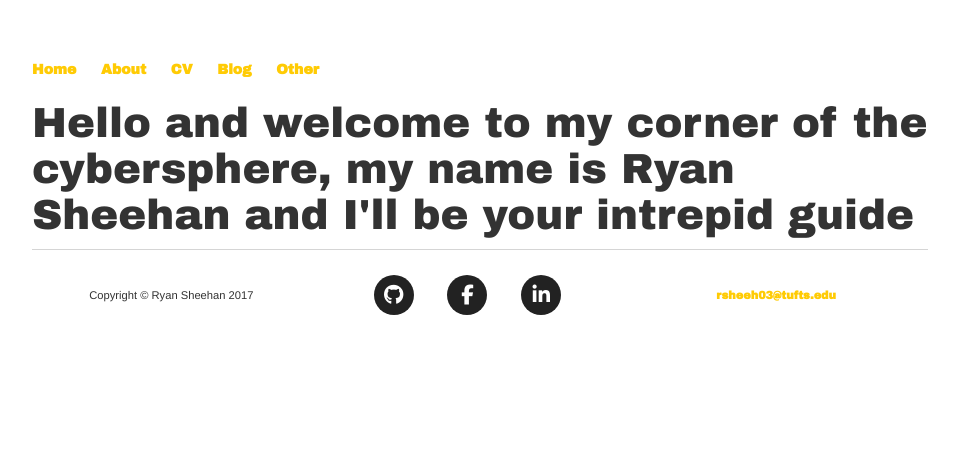
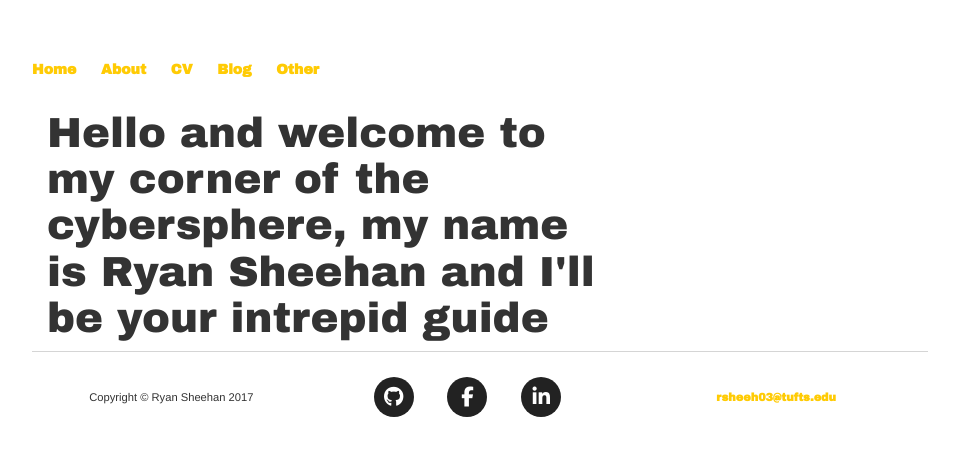
Before and after one commit to Ryan-Sheehan/Ryan-Sheehan.github.io, a Jekyll site: the page index.html, which Jekyll copies as it is, in a window 1280 px wide. Shown: the top 456 px of the page, without its empty margins (160-1119 px from the left). Built offline with Jekyll 4.4.1, drawn with Linux system fonts in a browser that asks for light colours; nearby versions of some CDN libraries.

Commit message:
Update index.html

```diff
--- a/index.html
+++ b/index.html
@@ -4,7 +4,8 @@
 			<title>Ryan Sheehan, Enthusiast</title>
 			<link rel="shortcut icon" type="image/x-icon" href="https://rawgit.com/Ryan-Sheehan/Ryan-Sheehan.github.io/master/favicon/favicon.ico">
 			<!-- Bootstrap Core CSS -->
-			<link href="vendor/bootstrap/css/bootstrap.min.css" rel="stylesheet">
+			<link href="/vendor/bootstrap/css/bootstrap.min.css" rel="stylesheet">
+			<meta name="viewport" content="width=device-width, initial-scale=1, maximum-scale=1, user-scalable=no">
 
 			<!-- Custom Fonts -->
 			<link href="vendor/font-awesome/css/font-awesome.min.css" rel="stylesheet" type="text/css">
@@ -16,6 +17,8 @@
 			<link href="/css/main.css" rel="stylesheet" type="text/css">
 		</head>
 		<body>
+			<div class="container-fluid">
+				<div class="row">
 			<header>
 				<nav>
 				<ul>
@@ -27,8 +30,10 @@
 				</ul>
 				</nav>
 			</header>
+				</div>
+				<div class="row">
 
-			<section>
+				<div class="col-xs-10 col-md-8">
 
 			<!-- /.container -->
 			<div class="body-container">
@@ -42,7 +47,10 @@
 				</div>
 
 			</div>
-			</section>
+
+					</div>
+				</div>
+			</div>
 				<footer id="contact">
 				<div class="footer-container">
 				    <div class="row">
```
